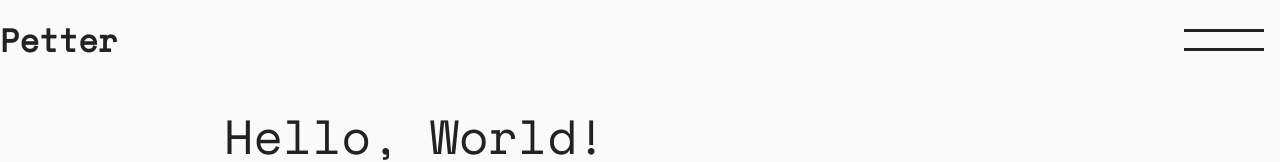
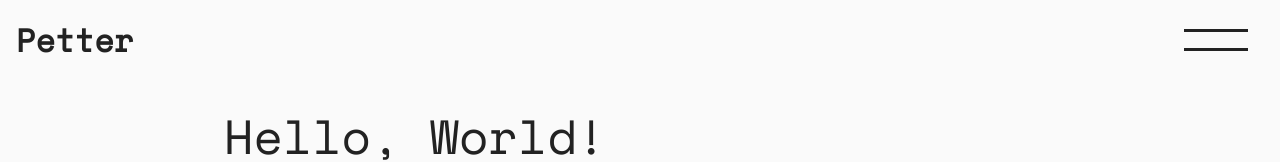
Before and after one commit to PetterFogel/portfolio, a React (Create React App) app: page / in a window 1280 px wide. Shown: the top 162 px of the page. Built offline with nearby package versions, Linux system fonts and the light colour scheme.

Commit message:
Add fixed div containing email adress.

```diff
--- a/src/styles/navigation.module.css
+++ b/src/styles/navigation.module.css
@@ -9,6 +9,7 @@
     left: 0;
     right: 0;
     top: 0;
+    padding: 0rem 1rem;
 }
 
 .logo {
@@ -20,8 +21,23 @@
 }
 
 .burgerBar {
-    width: 5rem;
+    width: 4rem;
     height: 0.1875rem;
     background: #222;
     margin: 1rem;
 }
+
+.fixedEmail {
+    position: fixed;
+    right: 10px;
+    top: 40%;
+    transform: rotate(90deg);
+    font-size: 1.2rem;
+    cursor: pointer;
+}
+
+@media (max-width: 1300px) {
+    .fixedEmail {
+        right: -50px;
+    }
+}
```
